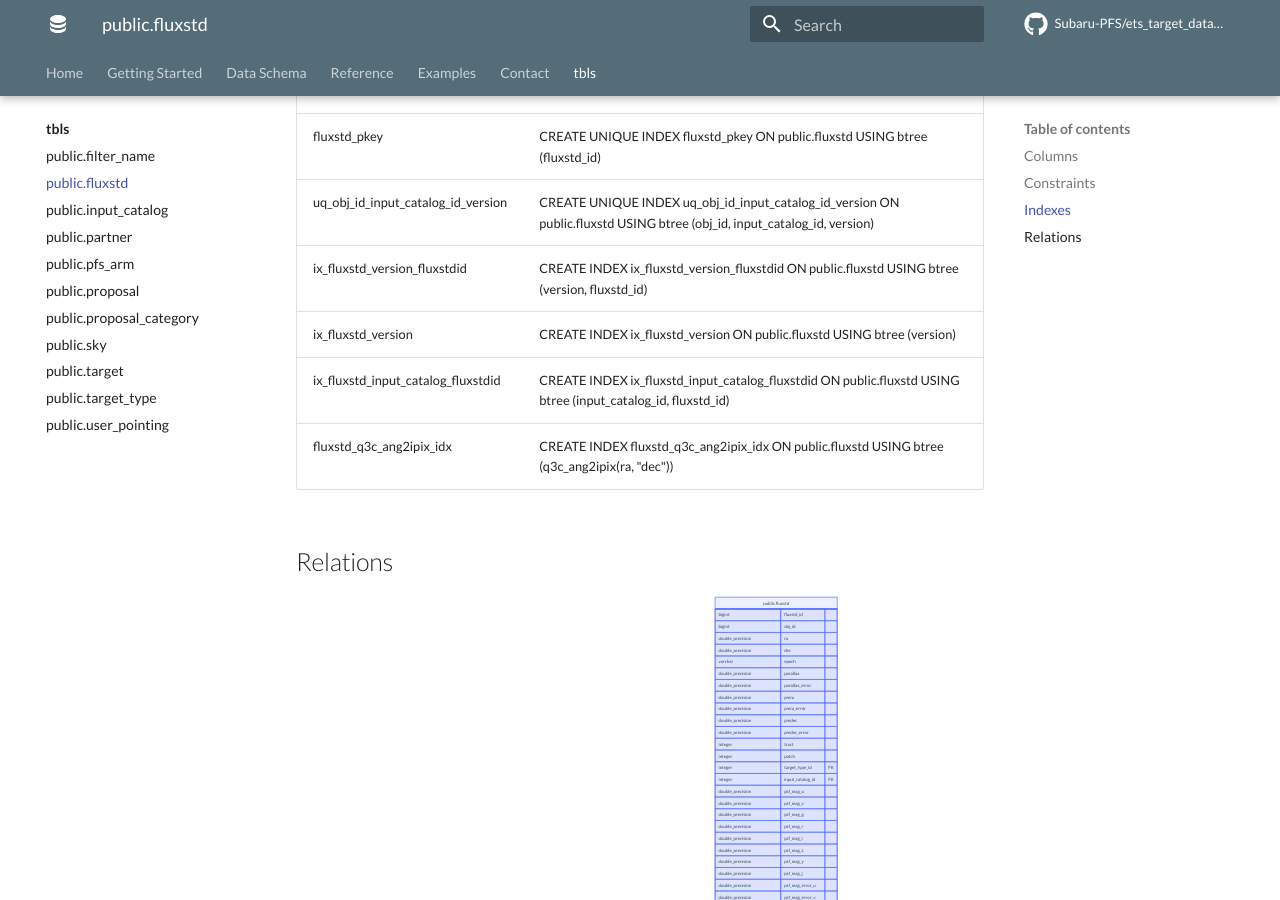
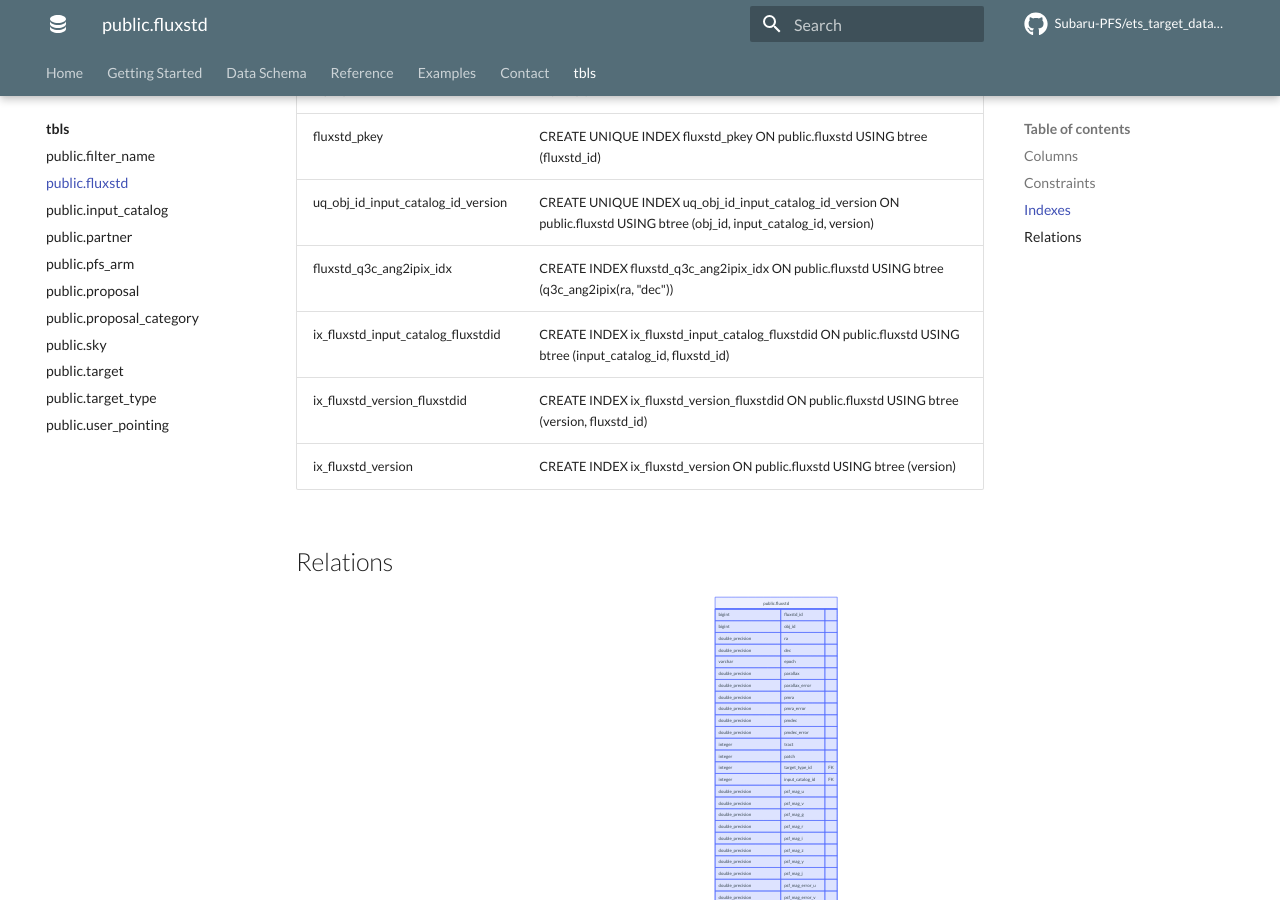
Before and after one commit to Subaru-PFS/ets_target_database, an MkDocs documentation site: the page built from docs/tbls/public.fluxstd.md, in a window 1280 px wide and 900 px high, scrolled down 6795 px. Built offline with MkDocs 1.6.1 and Material for MkDocs 9.7.7, drawn with Linux system fonts in a browser that asks for light colours; plug-ins that fetch from the network failed and are left out; comment, search, counter and statistics services are not loaded.

```diff
--- a/docs/tbls/public.fluxstd.md
+++ b/docs/tbls/public.fluxstd.md
@@ -101,10 +101,10 @@
 | ---- | ---------- |
 | fluxstd_pkey | CREATE UNIQUE INDEX fluxstd_pkey ON public.fluxstd USING btree (fluxstd_id) |
 | uq_obj_id_input_catalog_id_version | CREATE UNIQUE INDEX uq_obj_id_input_catalog_id_version ON public.fluxstd USING btree (obj_id, input_catalog_id, version) |
+| fluxstd_q3c_ang2ipix_idx | CREATE INDEX fluxstd_q3c_ang2ipix_idx ON public.fluxstd USING btree (q3c_ang2ipix(ra, "dec")) |
+| ix_fluxstd_input_catalog_fluxstdid | CREATE INDEX ix_fluxstd_input_catalog_fluxstdid ON public.fluxstd USING btree (input_catalog_id, fluxstd_id) |
 | ix_fluxstd_version_fluxstdid | CREATE INDEX ix_fluxstd_version_fluxstdid ON public.fluxstd USING btree (version, fluxstd_id) |
 | ix_fluxstd_version | CREATE INDEX ix_fluxstd_version ON public.fluxstd USING btree (version) |
-| ix_fluxstd_input_catalog_fluxstdid | CREATE INDEX ix_fluxstd_input_catalog_fluxstdid ON public.fluxstd USING btree (input_catalog_id, fluxstd_id) |
-| fluxstd_q3c_ang2ipix_idx | CREATE INDEX fluxstd_q3c_ang2ipix_idx ON public.fluxstd USING btree (q3c_ang2ipix(ra, "dec")) |
 
 ## Relations
 
```
Also changed, not shown: docs/tbls/public.sky.md (+1 -1 lines), 1 other file.
